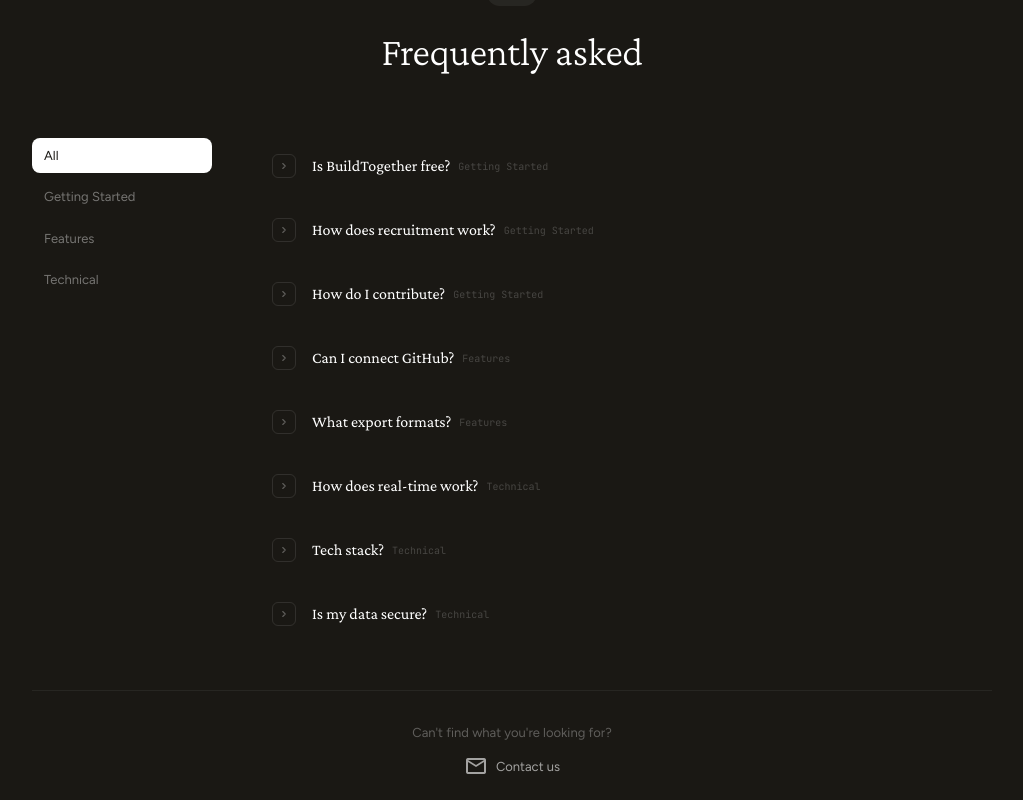
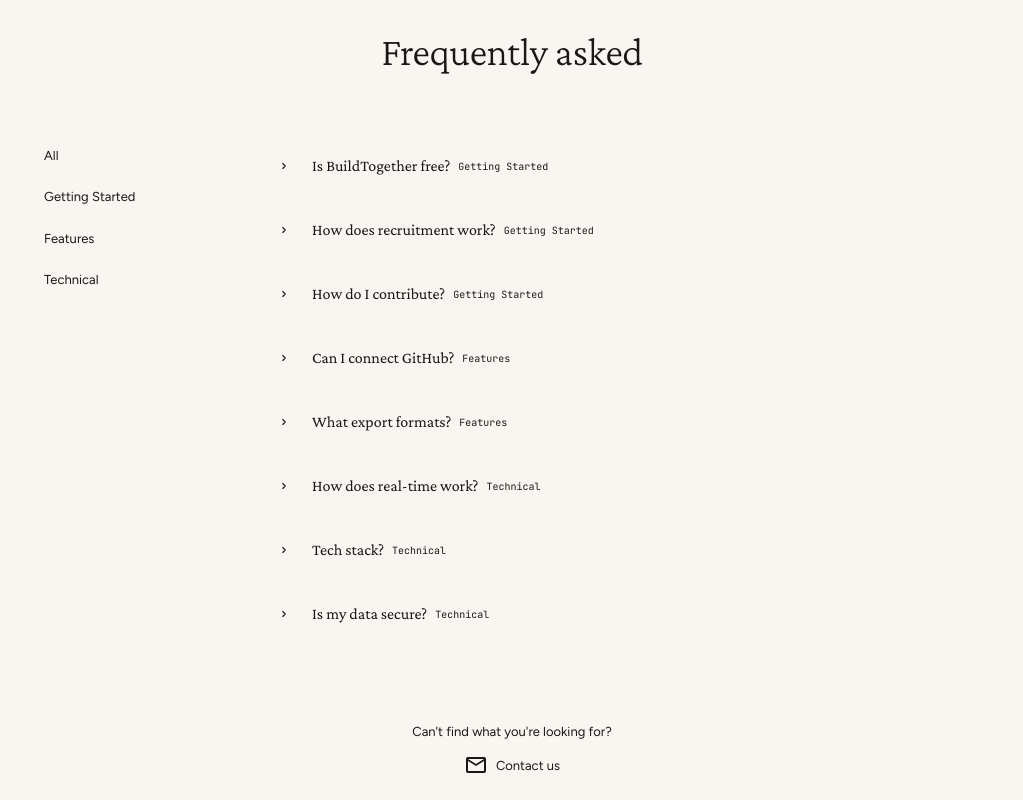
Before and after one commit to codebyuday/BuildTogether, a React (Vite) app: page / in a window 1280 px wide. Shown: the part 2980-3780 px from the top of the page, without its empty margins (128-1151 px from the left). Built offline with nearby package versions, Linux system fonts and the light colour scheme; no server answers; the database is empty.

Commit message:
fix: FAQ section dark mode — uses inverse-surface tokens for theme safety

```diff
--- a/src/pages/Landing.jsx
+++ b/src/pages/Landing.jsx
@@ -216,11 +216,13 @@
       </section>
 
       {/* FAQ */}
-      <section className="py-28 px-6 sm:px-8 bg-on-surface border-t border-line">
+      <section className="py-28 px-6 sm:px-8 border-t border-line" style={{ background: 'var(--color-inverse-surface)' }}>
         <div className="mx-auto max-w-[960px]">
           <div className="text-center mb-14">
-            <span className="inline-block px-3 py-1 rounded-full bg-white/[0.06] text-white/50 text-[11px] font-bold uppercase tracking-widest mb-4">FAQ</span>
-            <h2 className="font-heading text-[34px] sm:text-[40px] font-light text-white tracking-[-0.01em]">Frequently asked</h2>
+            <span className="inline-block px-3 py-1 rounded-full text-[11px] font-bold uppercase tracking-widest mb-4"
+              style={{ background: 'color-mix(in srgb, var(--color-on-inverse-surface) 8%, transparent)', color: 'color-mix(in srgb, var(--color-on-inverse-surface) 50%, transparent)' }}>FAQ</span>
+            <h2 className="font-heading text-[34px] sm:text-[40px] font-light tracking-[-0.01em]"
+              style={{ color: 'var(--color-on-inverse-surface)' }}>Frequently asked</h2>
           </div>
 
           <div className="grid md:grid-cols-[180px_1fr] gap-10">
@@ -228,11 +230,13 @@
             <div className="flex md:flex-col gap-1.5">
               {faqCategories.map(cat => (
                 <button key={cat} onClick={() => { setFaqCategory(cat); setOpenFaq(null) }}
-                  className={`text-left px-3 py-2 rounded-lg text-[13px] font-medium transition-all ${
-                    faqCategory === cat
-                      ? 'bg-white text-on-surface'
-                      : 'text-white/40 hover:text-white/70 hover:bg-white/[0.04]'
-                  }`}>
+                  className="text-left px-3 py-2 rounded-lg text-[13px] font-medium transition-all"
+                  style={{
+                    background: faqCategory === cat ? 'var(--color-on-inverse-surface)' : 'transparent',
+                    color: faqCategory === cat ? 'var(--color-inverse-surface)' : 'color-mix(in srgb, var(--color-on-inverse-surface) 40%, transparent)',
+                  }}
+                  onMouseEnter={e => { if (faqCategory !== cat) e.currentTarget.style.color = 'color-mix(in srgb, var(--color-on-inverse-surface) 70%, transparent)' }}
+                  onMouseLeave={e => { if (faqCategory !== cat) e.currentTarget.style.color = 'color-mix(in srgb, var(--color-on-inverse-surface) 40%, transparent)' }}>
                   {cat}
                 </button>
               ))}
@@ -243,23 +247,34 @@
               {faqItems
                 .filter(item => faqCategory === 'All' || item.cat === faqCategory)
                 .map(({ q, a, cat }) => (
-                <div key={q} className={`rounded-xl transition-all duration-200 overflow-hidden ${openFaq === q ? 'bg-white/[0.06]' : 'hover:bg-white/[0.03]'}`}>
+                <div key={q}
+                  className="rounded-xl transition-all duration-200 overflow-hidden"
+                  style={{ background: openFaq === q ? 'color-mix(in srgb, var(--color-on-inverse-surface) 6%, transparent)' : 'transparent' }}
+                  onMouseEnter={e => { if (openFaq !== q) e.currentTarget.style.background = 'color-mix(in srgb, var(--color-on-inverse-surface) 3%, transparent)' }}
+                  onMouseLeave={e => { if (openFaq !== q) e.currentTarget.style.background = 'transparent' }}>
                   <button onClick={() => setOpenFaq(openFaq === q ? null : q)} className="w-full text-left flex items-center gap-4 px-5 py-4">
-                    <span className={`shrink-0 w-6 h-6 rounded-md flex items-center justify-center transition-all duration-200 ${openFaq === q ? 'bg-white text-on-surface rotate-90' : 'border border-white/10 text-white/30'}`}>
+                    <span
+                      className="shrink-0 w-6 h-6 rounded-md flex items-center justify-center transition-all duration-200"
+                      style={{
+                        background: openFaq === q ? 'var(--color-on-inverse-surface)' : 'transparent',
+                        border: openFaq === q ? 'none' : '1px solid color-mix(in srgb, var(--color-on-inverse-surface) 10%, transparent)',
+                        color: openFaq === q ? 'var(--color-inverse-surface)' : 'color-mix(in srgb, var(--color-on-inverse-surface) 30%, transparent)',
+                        transform: openFaq === q ? 'rotate(90deg)' : 'rotate(0deg)',
+                      }}>
                       <svg width="10" height="10" viewBox="0 0 14 14" fill="none">
                         <path d="M5.25 3.5L8.75 7L5.25 10.5" stroke="currentColor" strokeWidth="1.5" strokeLinecap="round" strokeLinejoin="round"/>
                       </svg>
                     </span>
                     <div className="flex-1">
-                      <span className="font-heading text-[16px] font-normal text-white">{q}</span>
+                      <span className="font-heading text-[16px] font-normal" style={{ color: 'var(--color-on-inverse-surface)' }}>{q}</span>
                       {faqCategory === 'All' && (
-                        <span className="ml-2 text-[10px] font-mono text-white/20 align-middle">{cat}</span>
+                        <span className="ml-2 text-[10px] font-mono align-middle" style={{ color: 'color-mix(in srgb, var(--color-on-inverse-surface) 20%, transparent)' }}>{cat}</span>
                       )}
                     </div>
                   </button>
                   {openFaq === q && (
                     <div className="px-5 pb-4 pl-[52px]">
-                      <p className="text-[13px] leading-[1.7] text-white/50">{a}</p>
+                      <p className="text-[13px] leading-[1.7]" style={{ color: 'color-mix(in srgb, var(--color-on-inverse-surface) 50%, transparent)' }}>{a}</p>
                     </div>
                   )}
                 </div>
@@ -267,10 +282,13 @@
             </div>
           </div>
 
-          <div className="mt-12 pt-8 border-t border-white/[0.06] text-center">
-            <p className="text-[13px] text-white/30 mb-3">Can't find what you're looking for?</p>
+          <div className="mt-12 pt-8 text-center" style={{ borderTop: '1px solid color-mix(in srgb, var(--color-on-inverse-surface) 6%, transparent)' }}>
+            <p className="text-[13px] mb-3" style={{ color: 'color-mix(in srgb, var(--color-on-inverse-surface) 30%, transparent)' }}>Can't find what you're looking for?</p>
             <a href="mailto:buildtogether.contact@gmail.com"
-              className="inline-flex items-center gap-2 text-[13px] text-white/60 hover:text-white transition-colors font-medium">
+              className="inline-flex items-center gap-2 text-[13px] font-medium transition-colors"
+              style={{ color: 'color-mix(in srgb, var(--color-on-inverse-surface) 60%, transparent)' }}
+              onMouseEnter={e => e.currentTarget.style.color = 'var(--color-on-inverse-surface)'}
+              onMouseLeave={e => e.currentTarget.style.color = 'color-mix(in srgb, var(--color-on-inverse-surface) 60%, transparent)'}>
               <span className="material-symbols-outlined text-[16px]">mail</span>
               Contact us
             </a>
```
